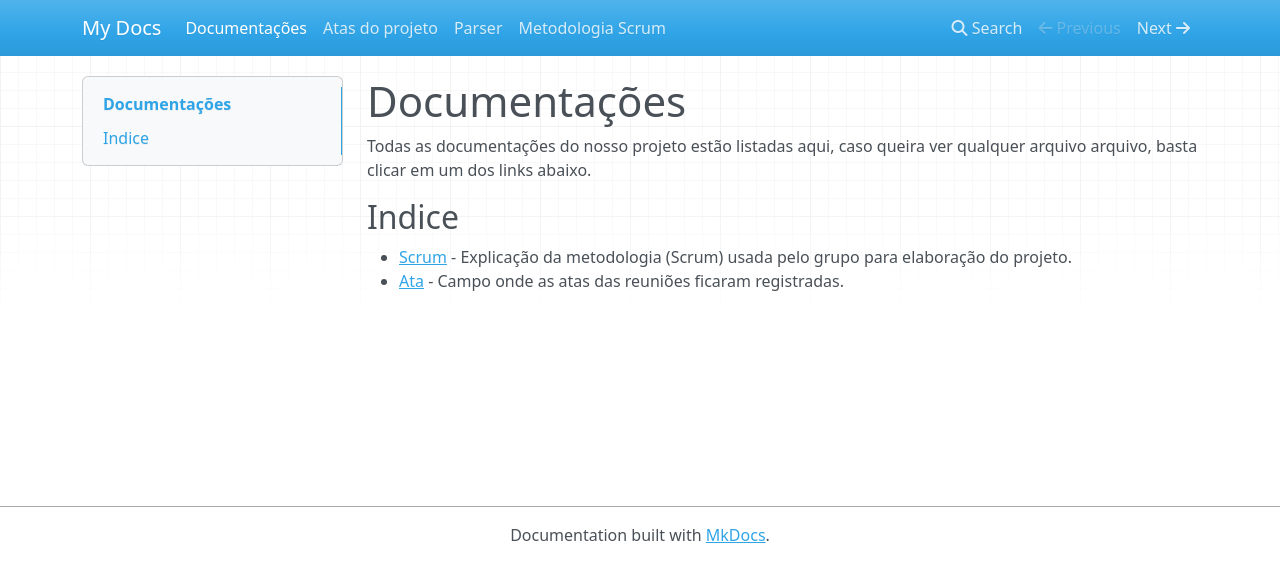
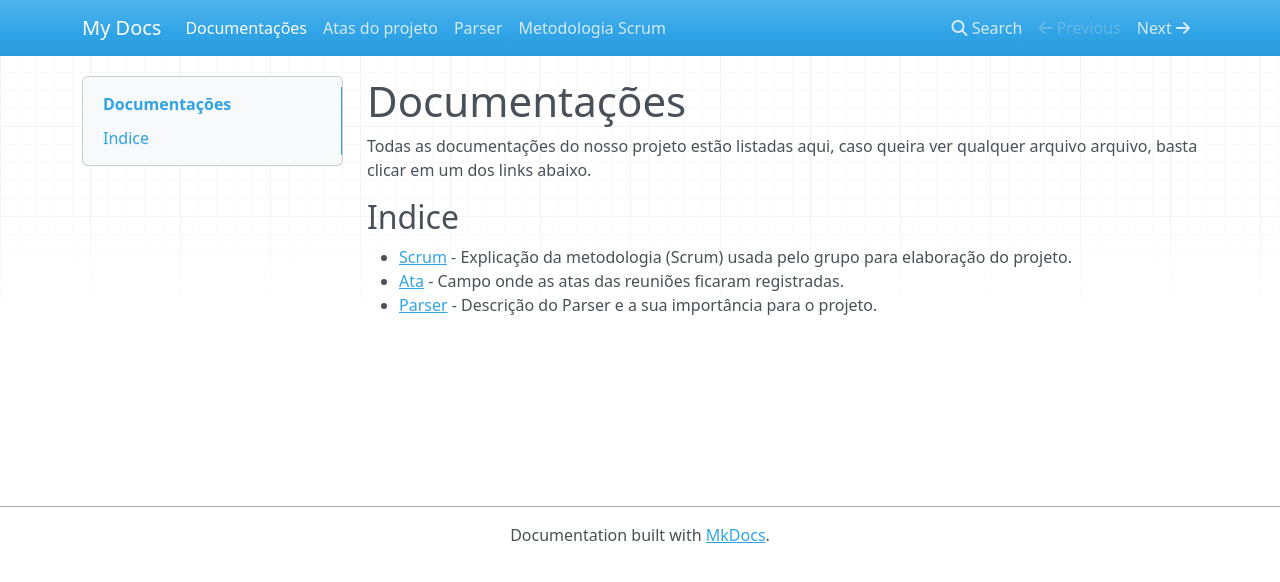
Before and after one commit to unb-mds/2023-2-Squad07, an MkDocs documentation site: the page built from docs/Cabeçalho.md, in a window 1280 px wide. Shown: the top 582 px of the page. Built offline with MkDocs 1.6.1, drawn with Linux system fonts in a browser that asks for light colours; nearby versions of some CDN libraries.

Commit message:
Update Cabeçalho.md

```diff
--- a/docs/Cabeçalho.md
+++ b/docs/Cabeçalho.md
@@ -4,3 +4,4 @@ Todas as documentações do nosso projeto estão listadas aqui, caso queira ver
 ## Indice
 * [Scrum](Scrum.md) - Explicação da metodologia (Scrum) usada pelo grupo para elaboração do projeto.
 * [Ata](ata.md) - Campo onde as atas das reuniões ficaram registradas.
+* [Parser](parser.md) - Descrição do Parser e a sua importância para o projeto.
```
